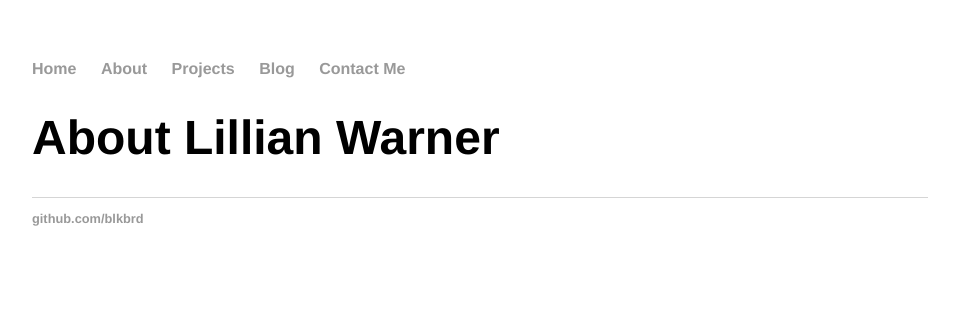
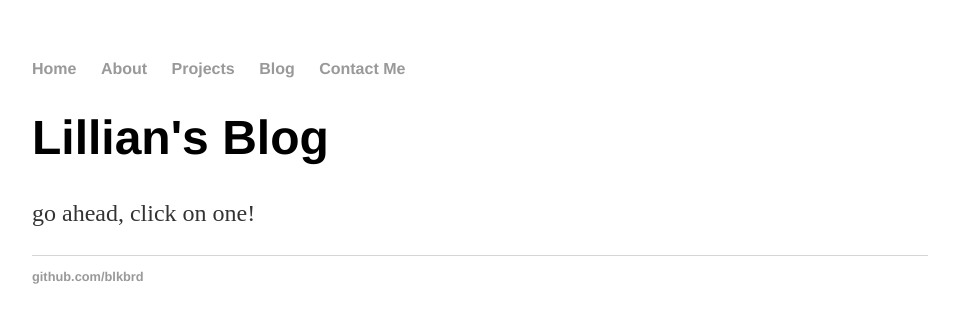
Before and after one commit to blkbrd/blkbrd.github.io, a Jekyll site: the page built from about/index.html, in a window 1280 px wide. Shown: the top 323 px of the page, without its empty margins (160-1119 px from the left). Built offline with Jekyll 4.4.1, drawn with Linux system fonts in a browser that asks for light colours.

Commit message:
Update index.html

```diff
--- a/about/index.html
+++ b/about/index.html
@@ -1,5 +1,6 @@
 ---
 layout: default
-title: About Lillian Warner
+title: Lillian's Blog
 ---
-<h1>{{ page.title }}</h1>
+	<h1>{{ page.title }}</h1>
+<p> go ahead, click on one! </p>
```
